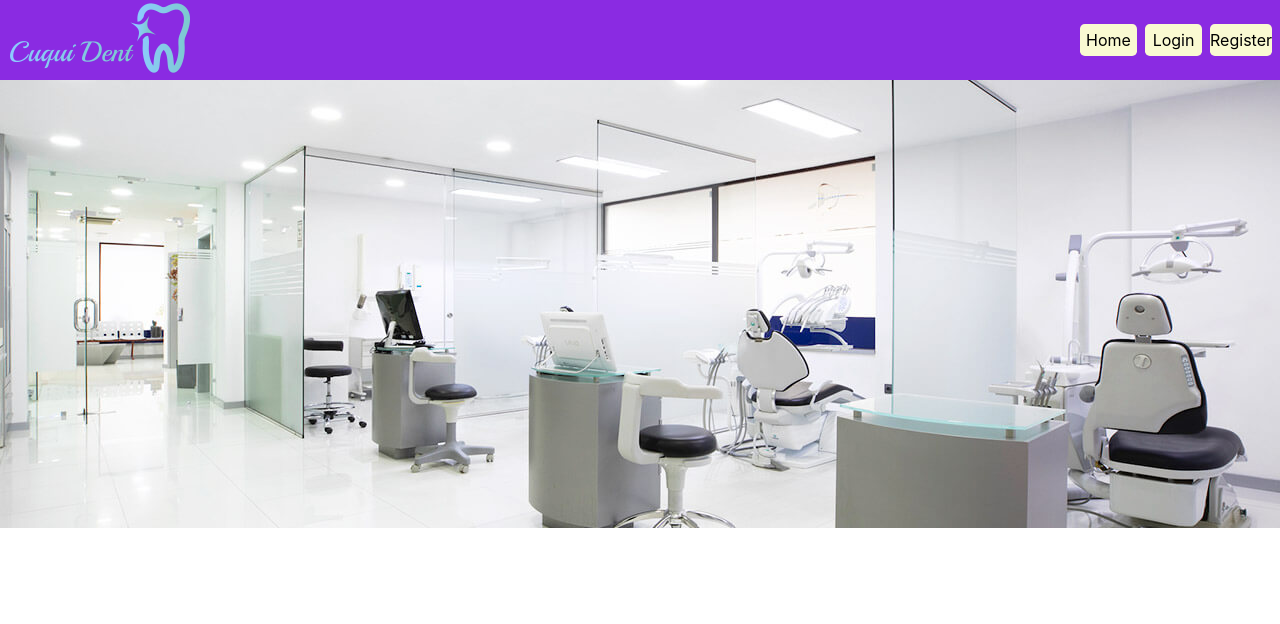
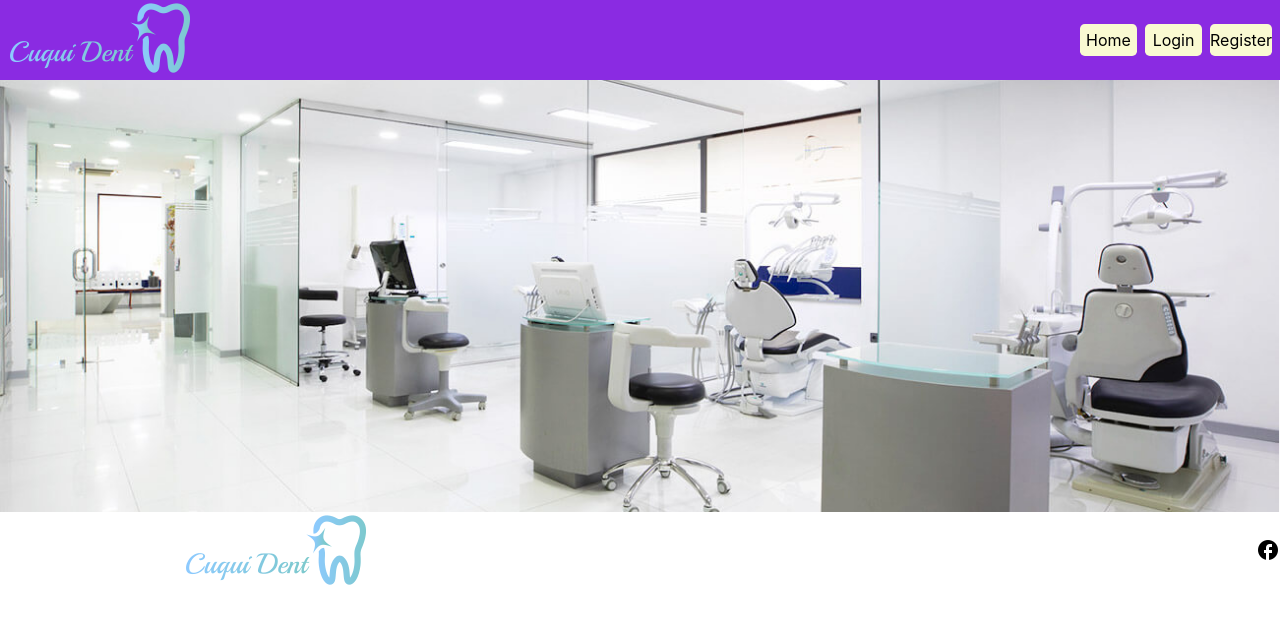
Before and after one commit to jellis24/frontend-clinica-dental, a React (Create React App) app: page / in a window 1280 px wide. Shown: the top 624 px of the page. Built offline with nearby package versions, Linux system fonts and the light colour scheme.

Commit message:
image home modified

```diff
--- a/src/components/Footer/Footer.css
+++ b/src/components/Footer/Footer.css
@@ -1,8 +1,14 @@
 .componenteFooter{
     height: 5em;
     width: 100%;
-    background-color: black;
+
+    display: flex;
+    flex-direction: row;
+    align-items: center;
+    justify-content: flex-end;
+
+
 }
 .logo{
-    margin-right: 55em;
+
 }
--- a/src/components/Footer/Footer.jsx
+++ b/src/components/Footer/Footer.jsx
@@ -1,12 +1,15 @@
 import React from 'react';
 import "./Footer.css";
 import logo from "../../img/logo.png";
+import logoFacebook from "../../img/facebook.png";
 
 const Footer = () =>{
     return(
         <div className="componenteFooter">
 
             <div className="logo"><img src={logo} alt=""/></div>
+            <span class="material-icons-outlined"><img src={logoFacebook} alt=""/></span>
+
 
 
         </div>
--- a/src/containers/Home/Home.css
+++ b/src/containers/Home/Home.css
@@ -2,14 +2,15 @@
     width: 100%;
     height: 100%;
     display: flex;
+    flex-direction: column;
 
 }
 .imagenDentista{
-    height: 28em;
+    height: 27em;
     width: 100%;
     /*background-size: 100% 100%;*/
     background-repeat:no-repeat;
-    background:url(../../img/clinica.jpg);
-    /*background-size: cover;*/
+    background:url(../../img/clinica1.png);
+    background-size: cover;
 
 }
--- a/src/containers/Home/Home.jsx
+++ b/src/containers/Home/Home.jsx
@@ -10,7 +10,12 @@ const Home = (props) => {
             <div className= "imagenDentista">
                {/* <img src={clinica} alt=""/> */}
             </div>
+
+        <Footer/>
         </div>
+
+
+
 
 
 
--- a/src/utiles/utiles.js
+++ b/src/utiles/utiles.js
@@ -73,7 +73,7 @@ const checkError = (datosCheck) => {
 
                 // eslint-disable-next-line
                 if(! /^(?=.*[a-z])(?=.*[A-Z])(?=.*[0-9])(?=.*[!@#\$%\^&\*])(?=.{8,})/.test(datosCheck[field])){
-                    return "El password debe contener 8 caracteres, mayúsculas, minúsculas, número y algún caracter especial";
+                    return "El password debe contener al menos 8 caracteres, mayúsculas, minúsculas, número y algún caracter especial";
                 }
 
             break;
```
Also changed, not shown: src/img/clinica1.png (added), src/img/facebook.png (added).
